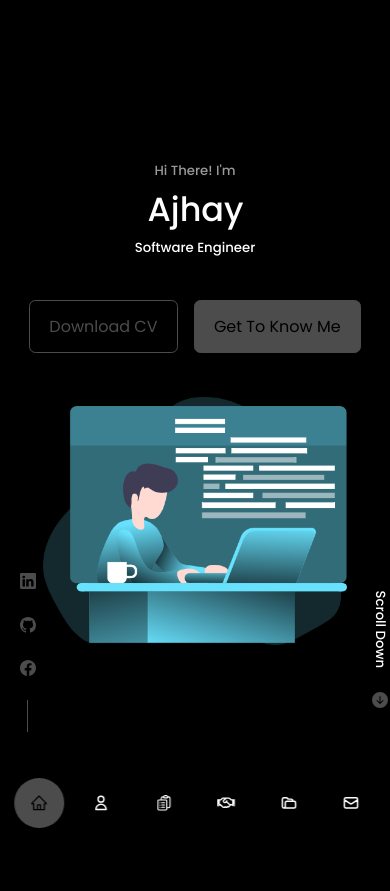
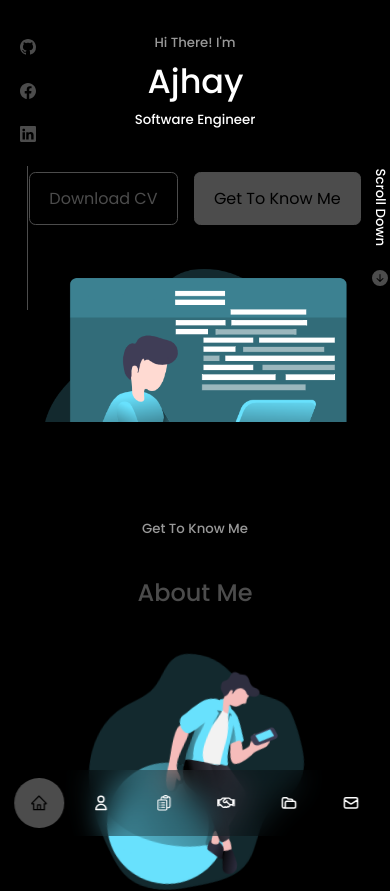
Before and after one commit to KuLotAjhay/my-project, a React (Create React App) app: page / in a window 390 px wide. Shown: the top 891 px of the page. Built offline with nearby package versions, Linux system fonts and the light colour scheme.

Commit message:
Deployed website

```diff
--- a/src/components/about/about.css
+++ b/src/components/about/about.css
@@ -77,7 +77,7 @@
 
 /*---Small Devices---*/
 
-@media screen and (max-width: 600px) {
+@media screen and (max-width: 450px) {
     .about_me {
         width: 65%;
         margin: 0 auto 3rem;
--- a/src/components/experience/experience.css
+++ b/src/components/experience/experience.css
@@ -59,7 +59,7 @@
 
 /*---Small Devices---*/
 
-@media screen and (max-width: 600px) {
+@media screen and (max-width: 450px) {
     .experience_container {
         gap: 1rem;
     }
--- a/src/components/header/HeaderSocials.jsx
+++ b/src/components/header/HeaderSocials.jsx
@@ -1,14 +1,15 @@
 import React from 'react'
+import {BsFacebook} from 'react-icons/bs'
 import {BsLinkedin} from 'react-icons/bs'
 import {BsGithub} from 'react-icons/bs'
-import {BsFacebook} from 'react-icons/bs'
+
 
 const HeaderSocials = () => {
   return (
    <div className="header_Socials"  data-aos="zoom-in-up" data-aos-duration="1800">
-    <a href="https://linkedin.com"><BsLinkedin/></a>
     <a href="https://github.com" ><BsGithub/></a>
     <a href="https://facebook.com"><BsFacebook/></a>
+    <a href="https://linkedin.com"><BsLinkedin/></a>
    </div>
   )
 }
--- a/src/components/header/header.css
+++ b/src/components/header/header.css
@@ -1,6 +1,6 @@
 header {
     height: 100vh;
-    padding-top: 10rem;
+    padding-top: 2rem;
     overflow: hidden;
 }
 
@@ -38,6 +38,7 @@ header {
     width: 1px;
     height: 2rem;
     background: var(--color-primary);
+    padding-top: 7rem;
 }
 
 
@@ -85,8 +86,8 @@ header {
 
 /*---Small Devices---*/
 
-@media screen and (max-width: 600px) {
+@media screen and (max-width: 450px) {
     header {
-        height: 100vh;
+        height: 50vh;
     }
 }
--- a/src/index.css
+++ b/src/index.css
@@ -58,8 +58,9 @@ h1 {
     font: size 2.5rem;
 }
 
-
-/*section 8rem margin top*/
+section {
+    margin-top: 8rem;
+}
 
 section>h2,
 section>h5 {
```
